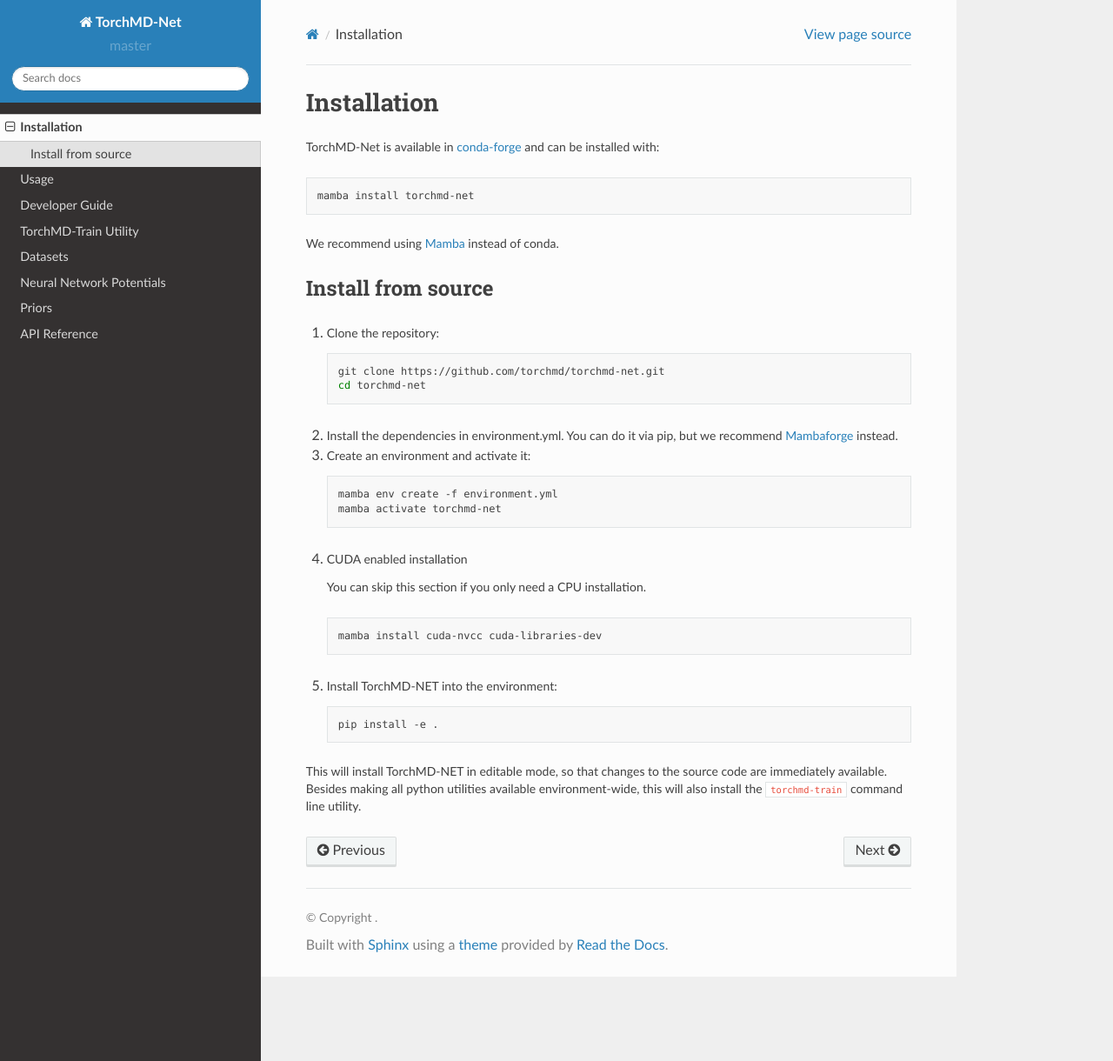
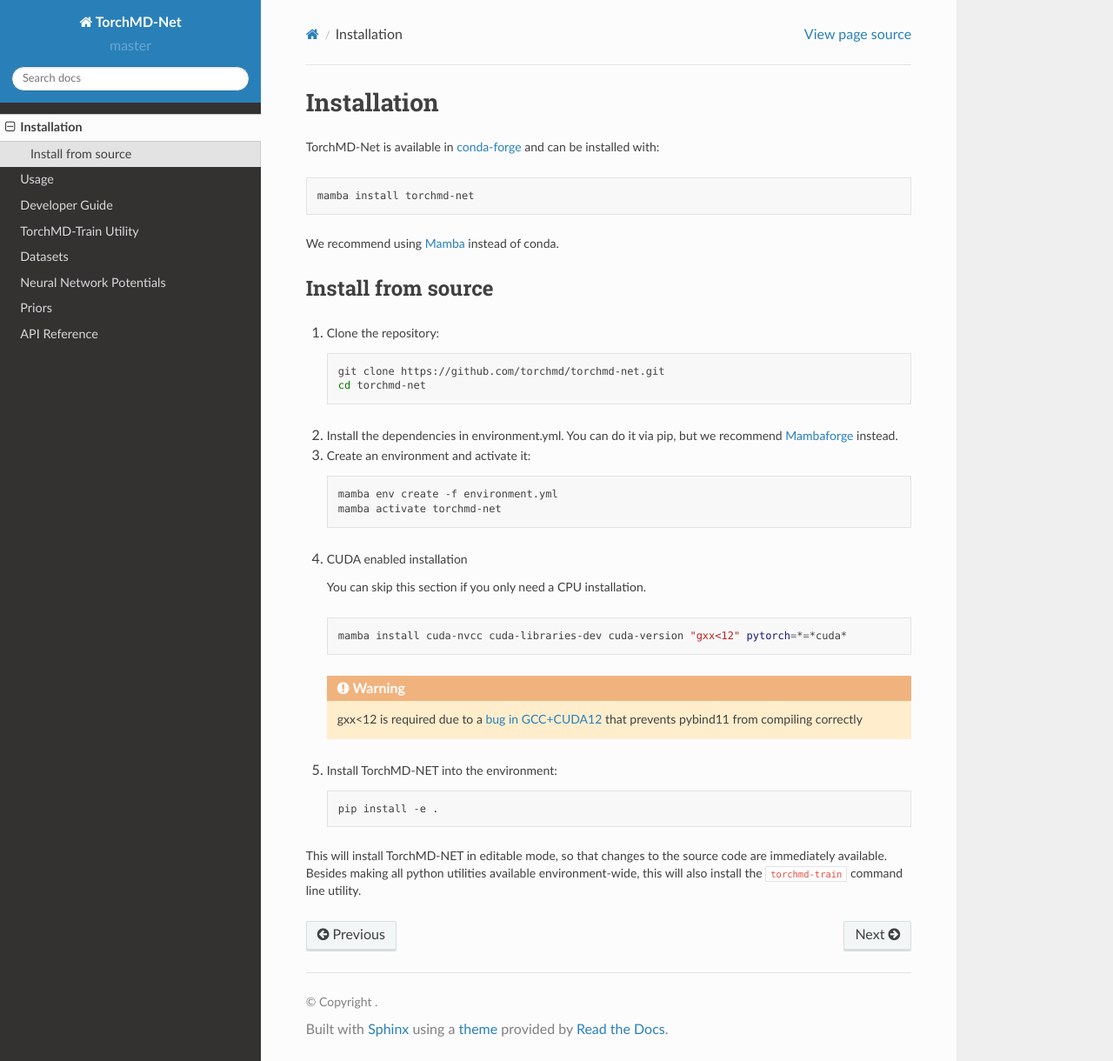
Before and after one commit to torchmd/torchmd-net, a Sphinx documentation site: the page built from docs/source/installation.rst, in a window 1280 px wide and 1220 px high. Shown: the whole window at 87% size. Built offline with Sphinx 7.4.7 and the Read the Docs theme 2.0.0, drawn with Linux system fonts in a browser that asks for light colours.

Commit message:
Update doc

```diff
--- a/docs/source/installation.rst
+++ b/docs/source/installation.rst
@@ -34,7 +34,9 @@
 
  .. code-block:: shell
 
-   mamba install cuda-nvcc cuda-libraries-dev
+   mamba install cuda-nvcc cuda-libraries-dev cuda-version "gxx<12" pytorch=*=*cuda*
+
+ .. warning:: gxx<12 is required due to a `bug in GCC+CUDA12 <https://github.com/pybind/pybind11/issues/4606>`_ that prevents pybind11 from compiling correctly
 
 5. Install TorchMD-NET into the environment:
 
```
